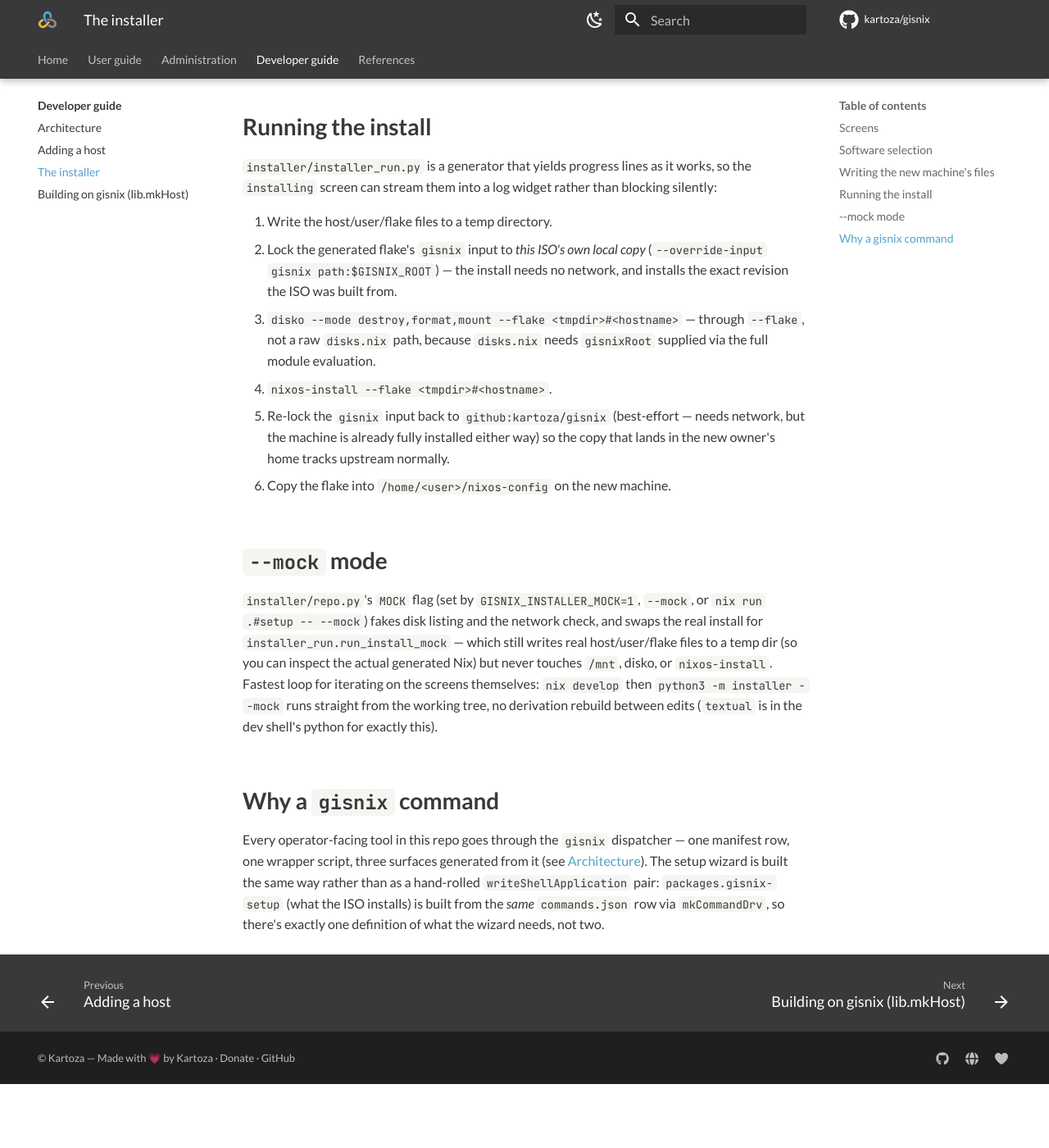
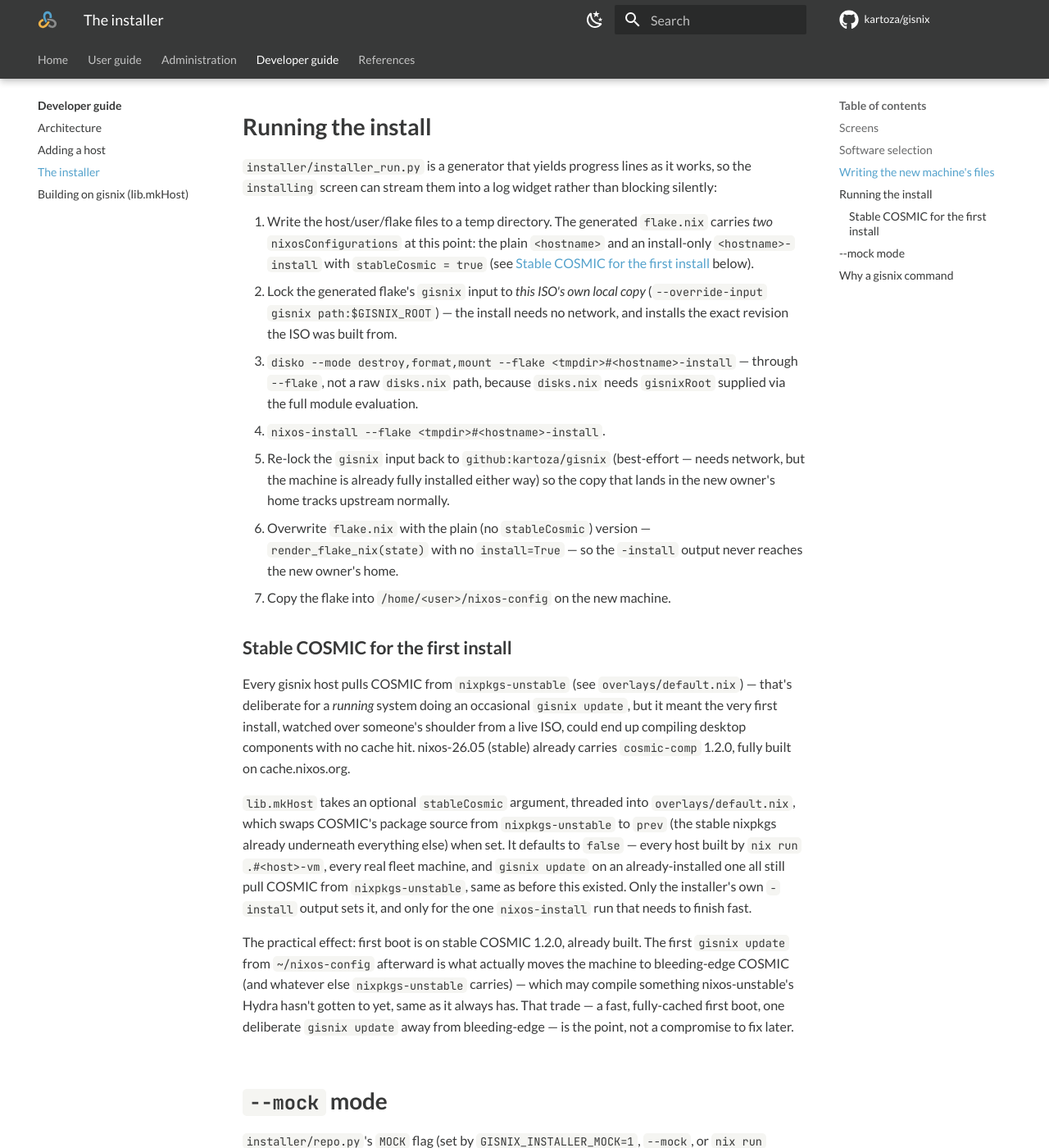
Before and after one commit to kartoza/gisnix, an MkDocs documentation site: the page built from docs/developer/installer.md, in a window 1280 px wide and 1400 px high, scrolled down 1248 px. Shown: the whole window at 82% size. Built offline with MkDocs 1.6.1 and Material for MkDocs 9.7.7, drawn with Linux system fonts in a browser that asks for light colours; comment, search, counter and statistics services are not loaded; before the commit the page ends 2570 px from its top, so only the background shows below that.

Commit message:
docs: explain stable-COSMIC-then-gisnix-update, both audiences
Developer docs (installer.md) get the mechanism: what stableCosmic
does, why it defaults off, and the exact install-time-only wiring in
writer.py/installer_run.py. User docs (quickstart.md) get the
consequence: first boot is on stable COSMIC on purpose, gisnix update
is the one deliberate step onto bleeding-edge. The installer's own done
screen says the same thing at the moment it's actually relevant, not
just in docs someone has to go find.

```diff
--- a/docs/developer/installer.md
+++ b/docs/developer/installer.md
@@ -55,18 +55,51 @@ created by hand are byte-identical in shape.
 it works, so the `installing` screen can stream them into a log widget
 rather than blocking silently:
 
-1. Write the host/user/flake files to a temp directory.
+1. Write the host/user/flake files to a temp directory. The generated
+   `flake.nix` carries *two* `nixosConfigurations` at this point: the plain
+   `<hostname>` and an install-only `<hostname>-install` with
+   `stableCosmic = true` (see [Stable COSMIC for the first
+   install](#stable-cosmic-for-the-first-install) below).
 2. Lock the generated flake's `gisnix` input to *this ISO's own local
    copy* (`--override-input gisnix path:$GISNIX_ROOT`) — the install needs
    no network, and installs the exact revision the ISO was built from.
-3. `disko --mode destroy,format,mount --flake <tmpdir>#<hostname>` —
-   through `--flake`, not a raw `disks.nix` path, because `disks.nix` needs
-   `gisnixRoot` supplied via the full module evaluation.
-4. `nixos-install --flake <tmpdir>#<hostname>`.
+3. `disko --mode destroy,format,mount --flake <tmpdir>#<hostname>-install`
+   — through `--flake`, not a raw `disks.nix` path, because `disks.nix`
+   needs `gisnixRoot` supplied via the full module evaluation.
+4. `nixos-install --flake <tmpdir>#<hostname>-install`.
 5. Re-lock the `gisnix` input back to `github:kartoza/gisnix` (best-effort
    — needs network, but the machine is already fully installed either way)
    so the copy that lands in the new owner's home tracks upstream normally.
-6. Copy the flake into `/home/<user>/nixos-config` on the new machine.
+6. Overwrite `flake.nix` with the plain (no `stableCosmic`) version —
+   `render_flake_nix(state)` with no `install=True` — so the `-install`
+   output never reaches the new owner's home.
+7. Copy the flake into `/home/<user>/nixos-config` on the new machine.
+
+### Stable COSMIC for the first install {#stable-cosmic-for-the-first-install}
+
+Every gisnix host pulls COSMIC from `nixpkgs-unstable` (see
+`overlays/default.nix`) — that's deliberate for a *running* system doing an
+occasional `gisnix update`, but it meant the very first install, watched
+over someone's shoulder from a live ISO, could end up compiling desktop
+components with no cache hit. nixos-26.05 (stable) already carries
+`cosmic-comp` 1.2.0, fully built on cache.nixos.org.
+
+`lib.mkHost` takes an optional `stableCosmic` argument, threaded into
+`overlays/default.nix`, which swaps COSMIC's package source from
+`nixpkgs-unstable` to `prev` (the stable nixpkgs already underneath
+everything else) when set. It defaults to `false` — every host built by
+`nix run .#<host>-vm`, every real fleet machine, and `gisnix update` on an
+already-installed one all still pull COSMIC from `nixpkgs-unstable`, same
+as before this existed. Only the installer's own `-install` output sets
+it, and only for the one `nixos-install` run that needs to finish fast.
+
+The practical effect: first boot is on stable COSMIC 1.2.0, already built.
+The first `gisnix update` from `~/nixos-config` afterward is what actually
+moves the machine to bleeding-edge COSMIC (and whatever else
+`nixpkgs-unstable` carries) — which may compile something nixos-unstable's
+Hydra hasn't gotten to yet, same as it always has. That trade — a fast,
+fully-cached first boot, one deliberate `gisnix update` away from
+bleeding-edge — is the point, not a compromise to fix later.
 
 ## `--mock` mode
 
```
Also changed, not shown: docs/user/quickstart.md (+19 -2 lines), 1 other file.
